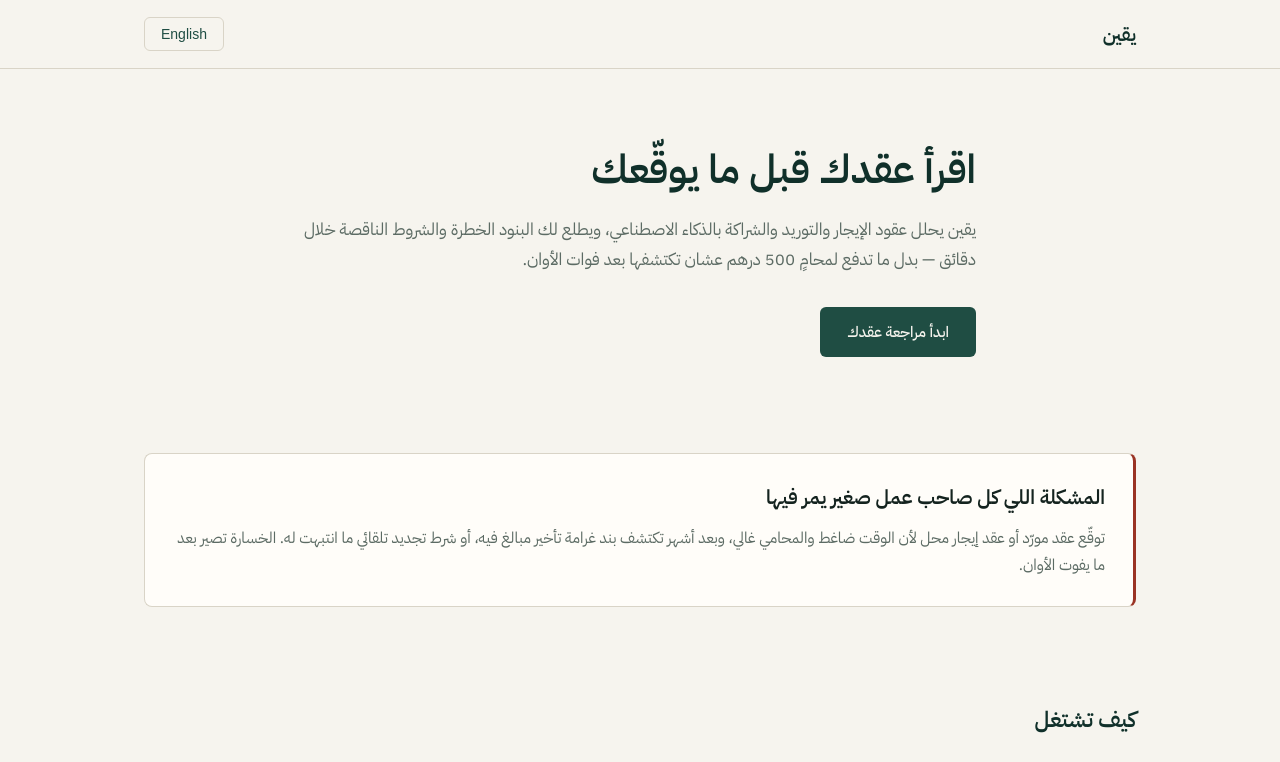
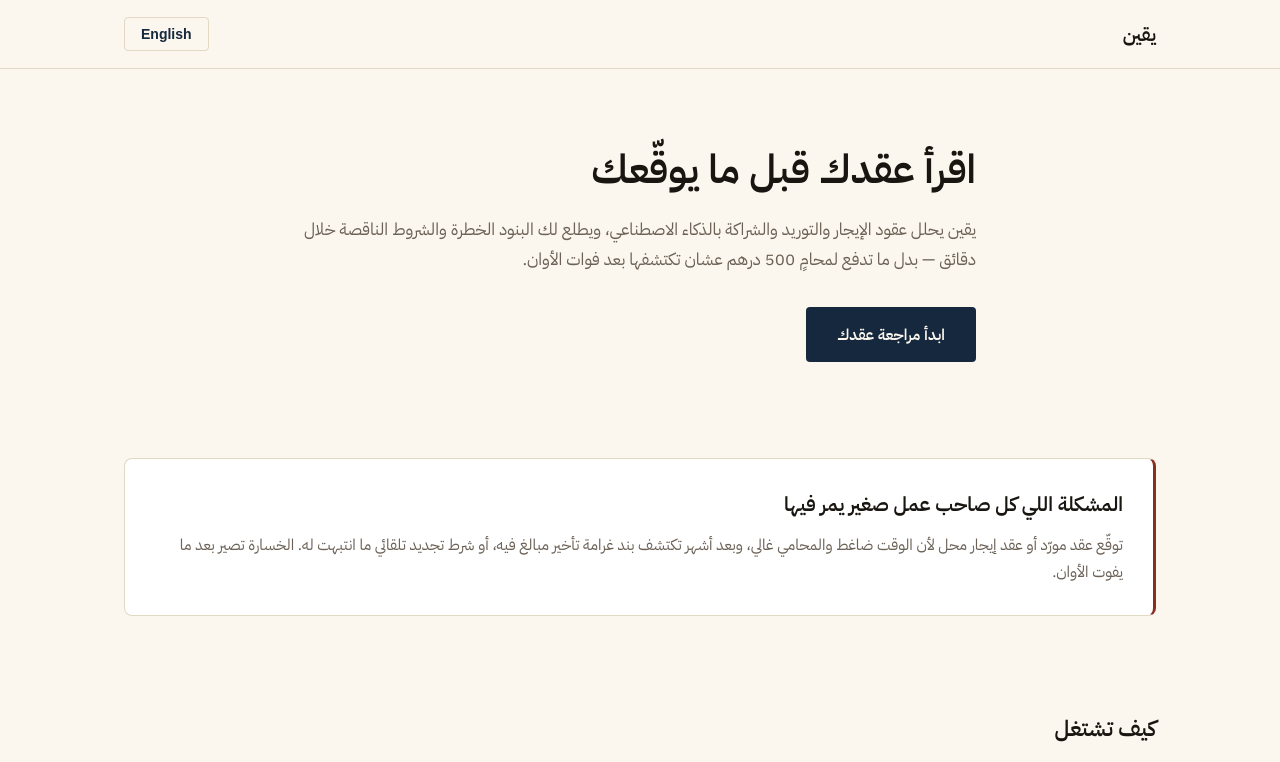
Before and after one commit to yaqeen-tools/yaqeen-app, a Next.js app: page / in a window 1280 px wide. Shown: the top 762 px of the page. Built offline with nearby package versions, Linux system fonts and the light colour scheme.

Commit message:
redesign: navy+brass identity with seal logo

```diff
--- a/app/globals.css
+++ b/app/globals.css
@@ -1,14 +1,15 @@
-@import url('https://fonts.googleapis.com/css2?family=IBM+Plex+Sans+Arabic:wght@400;500;600&family=Inter:wght@400;500;600&display=swap');
+@import url('https://fonts.googleapis.com/css2?family=IBM+Plex+Sans+Arabic:wght@400;500;600;700&family=Inter:wght@400;500;600;700&display=swap');
 
 :root {
-  --ink: #14231f;
-  --paper: #f6f4ee;
-  --line: #d9d4c7;
-  --teal: #1f4d43;
-  --teal-deep: #10302a;
-  --amber: #b8802f;
-  --danger: #9a3324;
-  --muted: #5c6b64;
+  --ink: #191510;
+  --paper: #fbf7ee;
+  --line: #e2d9c5;
+  --navy: #16283d;
+  --navy-deep: #0e1b2a;
+  --brass: #a6752c;
+  --brass-light: #c99a52;
+  --danger: #8b2e22;
+  --muted: #6b6156;
 }
 
 * { box-sizing: border-box; }
@@ -30,7 +31,7 @@
 a { color: inherit; }
 
 .container {
-  max-width: 1040px;
+  max-width: 1080px;
   margin: 0 auto;
   padding: 0 24px;
 }
@@ -39,24 +40,31 @@
   display: inline-flex;
   align-items: center;
   gap: 8px;
-  padding: 13px 26px;
-  border-radius: 6px;
-  font-size: 15px;
-  font-weight: 500;
+  padding: 15px 30px;
+  border-radius: 4px;
+  font-size: 15.5px;
+  font-weight: 600;
   border: 1px solid transparent;
   cursor: pointer;
   text-decoration: none;
 }
-.btn-primary { background: var(--teal); color: #f6f4ee; }
-.btn-primary:hover { background: var(--teal-deep); }
-.btn-ghost { background: transparent; color: var(--teal); border-color: var(--line); }
-.btn-ghost:hover { border-color: var(--teal); }
+.btn-primary { background: var(--navy); color: #fbf7ee; }
+.btn-primary:hover { background: var(--navy-deep); }
+.btn-ghost { background: transparent; color: var(--navy); border-color: var(--line); }
+.btn-ghost:hover { border-color: var(--navy); }
 
 .card {
-  background: #fffdf9;
+  background: #ffffff;
   border: 1px solid var(--line);
-  border-radius: 10px;
-  padding: 28px;
+  border-radius: 4px;
+  padding: 30px;
+}
+
+.seal {
+  display: inline-flex;
+  align-items: center;
+  justify-content: center;
+  flex-shrink: 0;
 }
 
 @media (max-width: 640px) {
```
